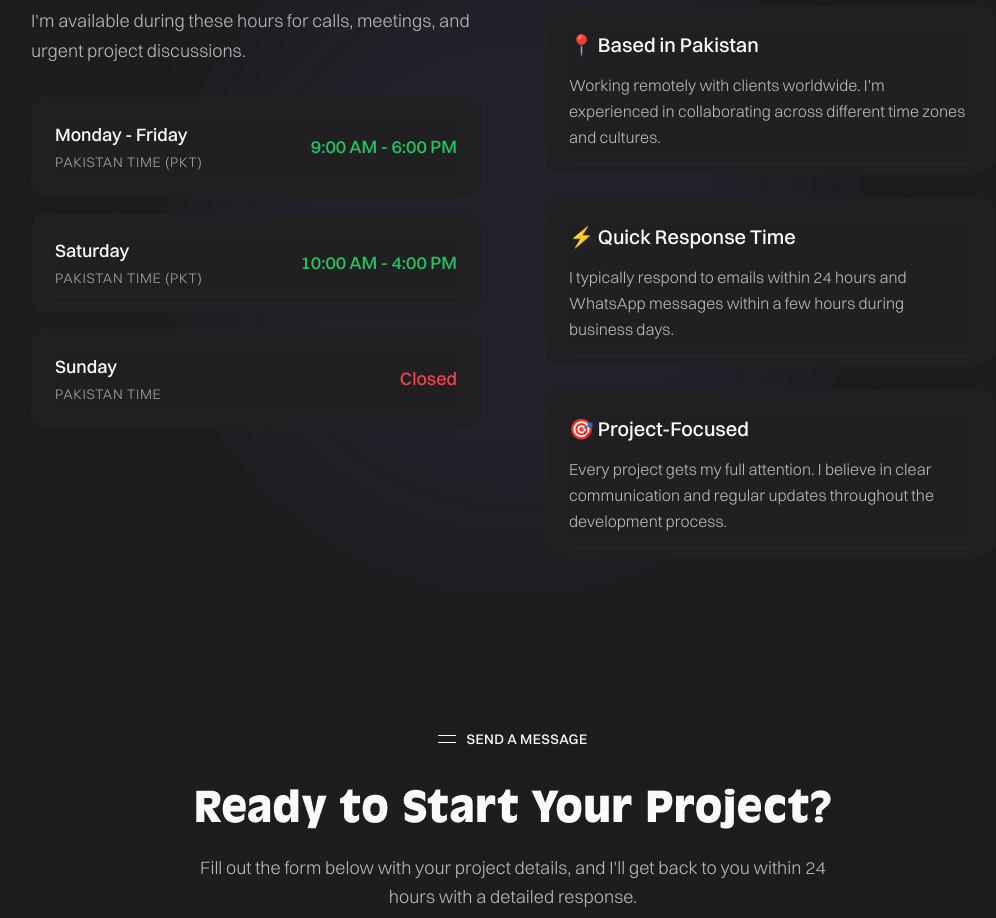
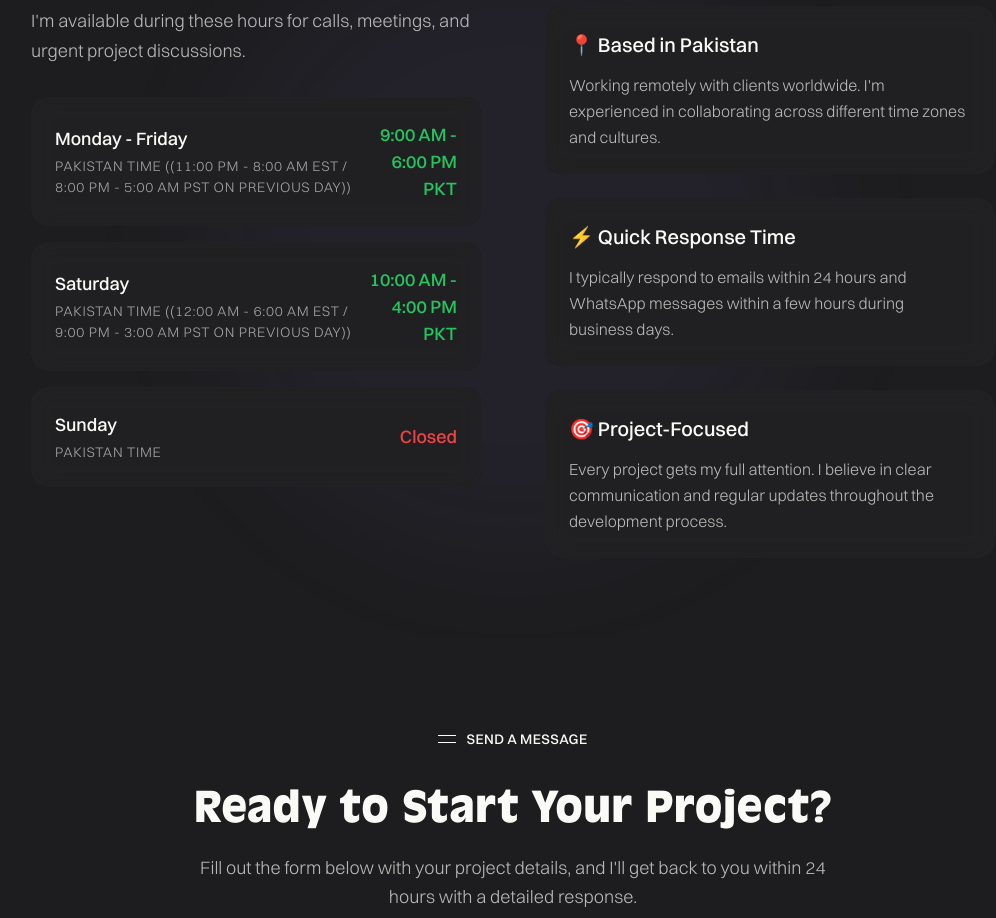
Before and after one commit to zeeshanjunaid/zeeshanjunaid.dev, a Next.js app: page /contact in a window 1280 px wide. Shown: the part 1320-2238 px from the top of the page, without its empty margins (127-1123 px from the left). Built offline with nearby package versions, Linux system fonts and the light colour scheme.

Commit message:
Optimize Portfolio for US Market - Time Zones, Currency & Localization

```diff
--- a/app/(root)/(routes)/components/contact-client.tsx
+++ b/app/(root)/(routes)/components/contact-client.tsx
@@ -66,8 +66,16 @@ const ContactPageClient = () => {
   ];
 
   const availability = [
-    { day: "Monday - Friday", time: "9:00 AM - 6:00 PM", timezone: "PKT" },
-    { day: "Saturday", time: "10:00 AM - 4:00 PM", timezone: "PKT" },
+    {
+      day: "Monday - Friday",
+      time: "9:00 AM - 6:00 PM PKT",
+      timezone: "(11:00 PM - 8:00 AM EST / 8:00 PM - 5:00 AM PST on previous day)"
+    },
+    {
+      day: "Saturday",
+      time: "10:00 AM - 4:00 PM PKT",
+      timezone: "(12:00 AM - 6:00 AM EST / 9:00 PM - 3:00 AM PST on previous day)"
+    },
     { day: "Sunday", time: "Closed", timezone: "" },
   ];
 
```
